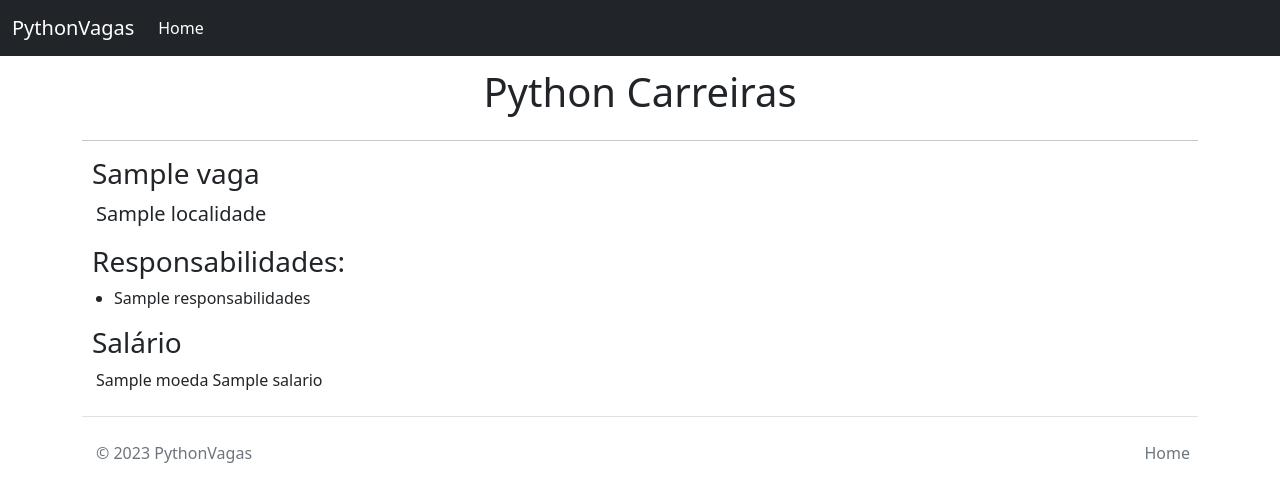
After one commit to BrunoEstrella1707/Python-Carrer.V2, a Flask app: template templates/detalhe_vaga.html in a window 1280 px wide. The commit adds this page. Shown: the top 502 px of the page. Run offline with Flask 3, Linux system fonts and the light colour scheme; the template is opened without the code that fills it: most values are stand-ins (such as "Sample title", 1, 10 or a date in 2020).

Commit message:
detalhando vagas

```diff
--- a/app.py
+++ b/app.py
@@ -1,43 +1,27 @@
 from flask import Flask, render_template, jsonify
+from database import carrega_vagas_db, carrega_vaga_db
 
 app = Flask(__name__)
-
-VAGAS = [{
-  'id': 1,
-  'titulo': 'Analista de Dados',
-  'localidade': 'RJ, Brasil',
-  'salario': 'R$ 5000.00'
-}, {
-  'id': 2,
-  'titulo': 'Dev FrontEnd',
-  'localidade': 'PR, Brasil',
-  'salario': 'R$ 3000.00'
-}, {
-  'id': 3,
-  'titulo': 'Cientista de Dados',
-  'localidade': 'SP, Brasil',
-  'salario': 'R$ 4000.00'
-}, {
-  'id': 4,
-  'titulo': 'Dev BackEnd',
-  'localidade': 'RJ, Brasil',
-  'salario': 'R$ 5500.00'
-}, {
-  'id': 5,
-  'titulo': 'Estatistico',
-  'localidade': 'SP, Brasil',
-  'salario': 'R$ 3400.00'
-}]
 
 
 @app.route('/')
 def page_home():
-  return render_template('home.html', vagas=VAGAS)
+  vagas = carrega_vagas_db()
+  return render_template('home.html', vagas=vagas)
 
 
 @app.route('/vagas')
 def lista_vagas():
-  return jsonify(VAGAS)
+  vagas = carrega_vagas_db()
+  return jsonify(vagas)
+
+
+@app.route('/vaga/<id>')
+def mostra_vaga(id):
+  vaga = carrega_vaga_db(id)
+  if not vaga:
+    return 'Not Found', 404
+  return render_template('detalhe_vaga.html', vaga=vaga)
 
 
 if __name__ == '__main__':
--- a/pyproject.toml
+++ b/pyproject.toml
@@ -7,6 +7,7 @@ authors = ["Your Name <you@example.com>"]
 [tool.poetry.dependencies]
 python = "^3.10"
 Flask = "^2.3.2"
+SQLAlchemy = "^2.0.16"
 
 [tool.poetry.dev-dependencies]
 
--- /dev/null
+++ b/templates/detalhe_vaga.html
@@ -0,0 +1,36 @@
+<!DOCTYPE html>
+<html lang="en">
+<head>
+  <meta charset="UTF-8">
+  <meta http-equiv="X-UA-Compatible" content="IE=edge">
+  <meta name="viewport" content="width=device-width, initial-scale=1.0">
+  <title>{{vaga.titulo}}</title>
+   <link rel="stylesheet" href="https://cdn.jsdelivr.net/npm/bootstrap@5.2.3/dist/css/bootstrap.min.css" integrity="sha384-rbsA2VBKQhggwzxH7pPCaAqO46MgnOM80zW1RWuH61DGLwZJEdK2Kadq2F9CUG65" crossorigin="anonymous">
+  </head>
+</head>
+<body>
+  {% include 'includes/navbar.html' %}
+  <div class='container'>
+    <h1 class='text-center mt-2 mb-4'>Python Carreiras</h1>
+    <hr>
+    <h3>{{vaga.titulo}}</h3>
+    <p class='lead'>{{vaga.localidade}}</p>
+    <h3>Responsabilidades:</h3>
+    <ul>
+      {% for i in vaga.responsabilidades.split(".") %}
+        <li>{{ i }}</li>
+      {% endfor %}
+
+    </ul>
+    <h3>Salário</h3>
+    <p>{{vaga.moeda}}  {{vaga.salario}}</p>
+  </div>
+
+
+  {% include 'includes/footer.html' %}
+  <style>
+    h3 {margin-left: 10px}
+    p {margin-left: 14px}
+  </style>
+</body>
+</html>
--- a/templates/includes/vagas_item.html
+++ b/templates/includes/vagas_item.html
@@ -13,6 +13,6 @@
     </div>
   </div>
   <div class='col-3'>
-    <a href='mailto:someone@yoursite.com?subject=Vaga {{vaga.titulo}}' type='button' class='btn btn-outline-primary'>Aplicar</a>
+    <a href='/vaga/{{vaga.id}}' type='button' class='btn btn-outline-primary'>Aplicar</a>
   </div>
 </div>
```
Also changed, not shown: database.py (added, +29 -0 lines), 2 other files.
